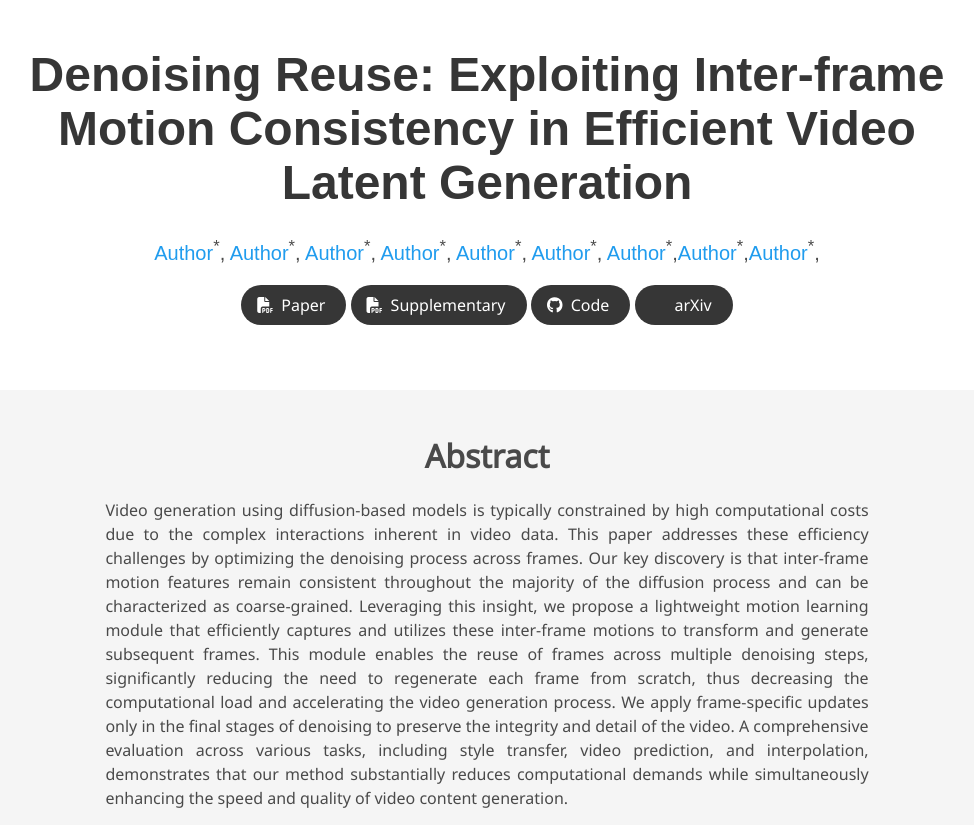
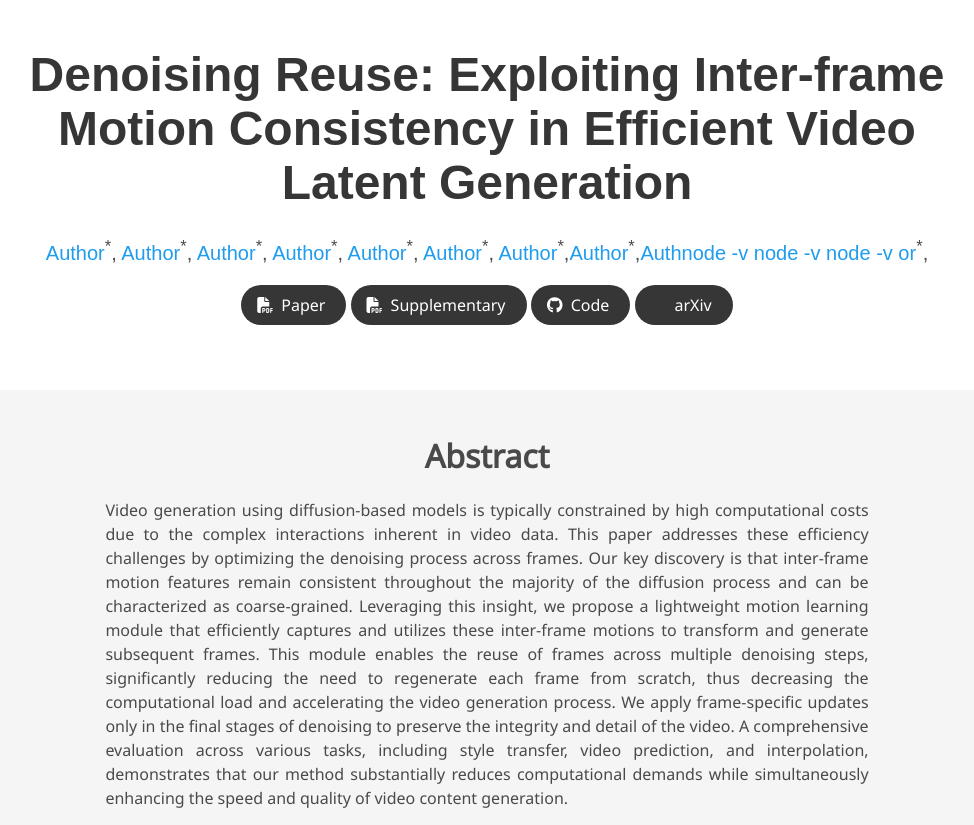
Before and after one commit to ShuoY18/website, a plain HTML site: page index.html in a window 1280 px wide. Shown: the top 825 px of the page, without its empty margins (153-1127 px from the left). Drawn offline with nearby package versions, Linux system fonts and the light colour scheme; some icons are missing; a web font is replaced by a local one.

Commit message:
Update index.html

```diff
--- a/index.html
+++ b/index.html
@@ -84,7 +84,10 @@
                 <a target="_blank">Author</a><sup>*</sup>,</span>
                 <a target="_blank">Author</a><sup>*</sup>,</span>
 
-                <a target="_blank">Author</a><sup>*</sup>,</span><a target="_blank">Author</a><sup>*</sup>,</span><a target="_blank">Author</a><sup>*</sup>,</span>
+                <a target="_blank">Author</a><sup>*</sup>,</span><a target="_blank">Author</a><sup>*</sup>,</span><a target="_blank">Authnode -v
+                  node -v
+                  node -v
+                  or</a><sup>*</sup>,</span>
                   </div>
 
 
```
